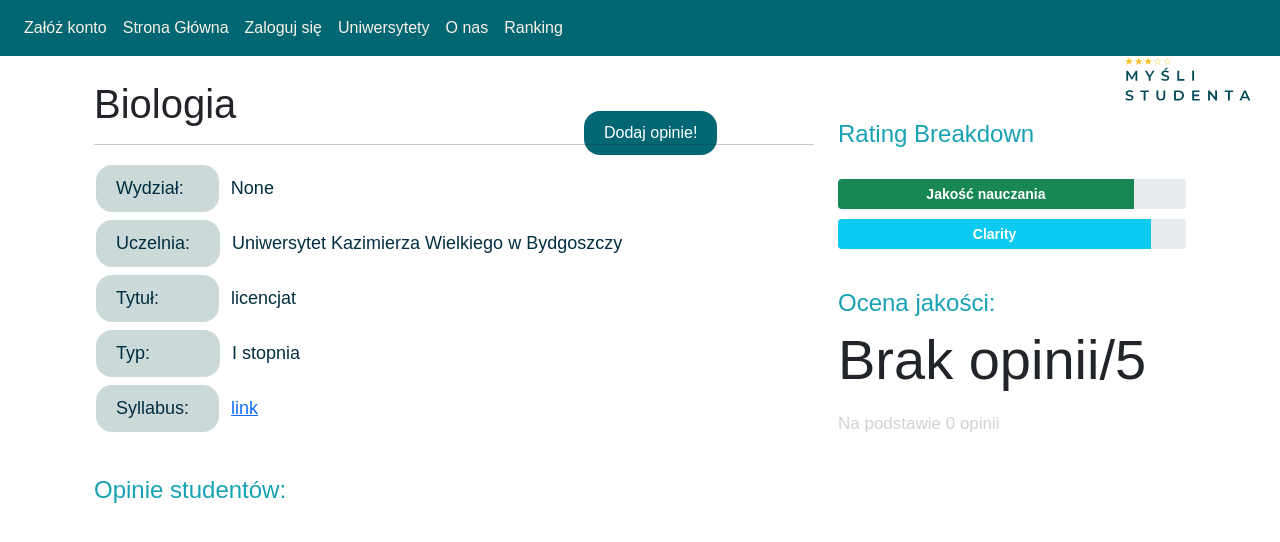
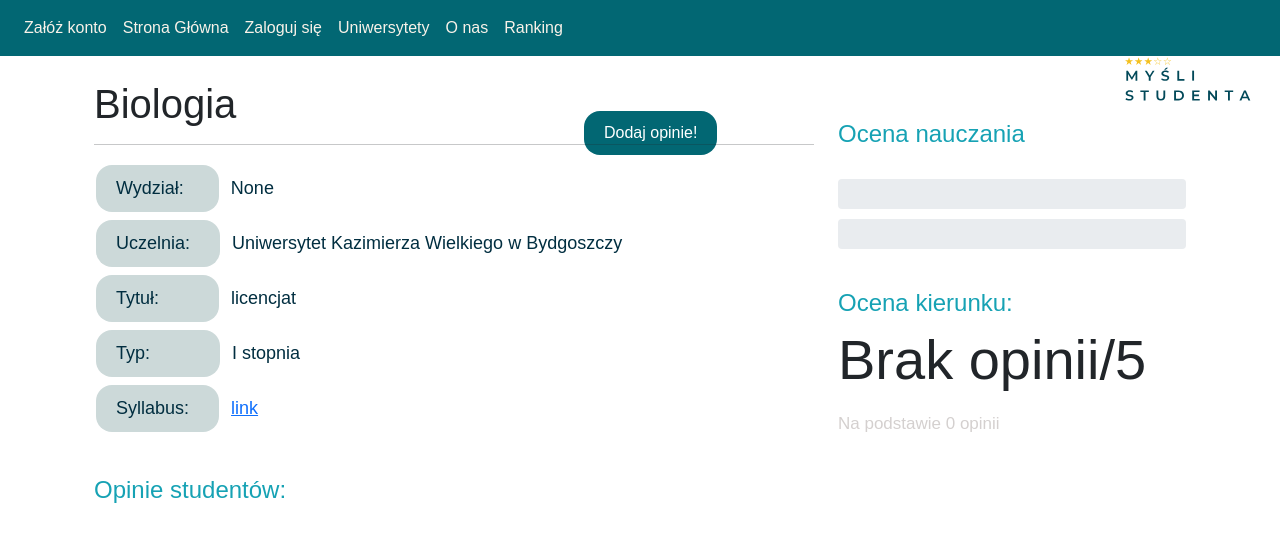
Before and after one commit to miloszwielgus/university-review-system, a Flask app: a page that uses website/templates/course.html in a window 1280 px wide. Shown: the top 542 px of the page. Run offline with Flask 3, Linux system fonts and the light colour scheme; data comes from the database, SQL or seed files in the repository; some libraries are stand-ins or nearby versions.

Commit message:
change course to calc dynamic breakdown

```diff
--- a/website/templates/course.html
+++ b/website/templates/course.html
@@ -155,17 +155,17 @@
 
       </div>
       <div class="col-md-4">
-        <h2 class="rating-title">Rating Breakdown</h2>
+        <h2 class="rating-title">Ocena nauczania</h2>
         <div class="rating-breakdown">
           <div class="progress">
-            <div class="progress-bar bg-success" role="progressbar" style="width: 85%;" aria-valuenow="85" aria-valuemin="0" aria-valuemax="100">Jakość nauczania</div>
+            <div class="progress-bar bg-success" role="progressbar" style="width: {{ avg_quality_value }}%; color:black;" aria-valuenow="{{ avg_quality_value }}" aria-valuemin="0" aria-valuemax="100">Jakość nauczania</div>
           </div>
           <div class="progress">
-            <div class="progress-bar bg-info" role="progressbar" style="width: 90%;" aria-valuenow="90" aria-valuemin="0" aria-valuemax="100">Clarity</div>
+            <div class="progress-bar bg-info" role="progressbar" style="width: {{ avg_difficulty_value }}%; color:black;" aria-valuenow="{{ avg_difficulty_value }}" aria-valuemin="0" aria-valuemax="100">Trudność</div>
           </div>
         </div>
 
-        <h2 class="rating-title">Ocena jakości:</h2>
+        <h2 class="rating-title">Ocena kierunku:</h2>
         <p class="display-4">{{avg_rating}}/5
           <p class="no-of-ratings">Na podstawie {{number_of_ratings}} opinii</p>
         </p>
--- a/website/views.py
+++ b/website/views.py
@@ -8,7 +8,7 @@ from flask_cors import cross_origin
 from .functions import *
 from sqlalchemy import select
 from . import usosapi
-
+from .functions import calculate_average_difficulty_value, calculate_average_quality_value, calculate_average_rating
 views = Blueprint('views',__name__)
 
 global_auth_object = None
@@ -145,11 +145,14 @@ def course(university_name,course_id):
     users = User.query.all()
     avg_rating = calculate_average_rating(course)
     ratings = Rating.query.filter_by(course_id=course_id).all()
-    number_of_ratings = len(ratings)            #to do: implement a better mechanism for avg_rating (it should be stored somewhere and updated)
+    number_of_ratings = len(ratings)
+    avg_quality_value = (100*calculate_average_quality_value(course))/5
+    avg_difficulty_value = (100*calculate_average_difficulty_value(course))/5
 
     return render_template('course.html',
                            user=current_user,
-                           course=course,course_id=course_id,ratings=ratings,avg_rating=avg_rating,number_of_ratings=number_of_ratings,university_name=university_name,users=users)
+                           course=course,course_id=course_id,ratings=ratings,avg_rating=avg_rating,number_of_ratings=number_of_ratings,university_name=university_name,users=users, avg_quality_value=avg_quality_value,
+                           avg_difficulty_value=avg_difficulty_value)
 
 @views.route('/university/<string:university_name>')
 def university(university_name):
@@ -289,17 +292,6 @@ def top_universities():
     return render_template('top_universities.html', universities=top_universities, user=current_user)
 
 
-
-def calculate_average_rating(course):
-    ratings = Rating.query.filter_by(course_id=course.course_id).all()
-    if ratings:
-        total_ratings = len(ratings)
-        quality_sum = sum(rating.quality_value for rating in ratings)
-        average_rating = quality_sum / total_ratings
-        return round(average_rating,2)
-    else:
-        return 'Brak opinii'
-
 @views.route('/university/<string:university_name>/course/<int:course_id>/add-opinion',methods=['POST','GET'])
 def add_opinion_page(course_id,university_name):
     if(not current_user.is_authenticated):
```
